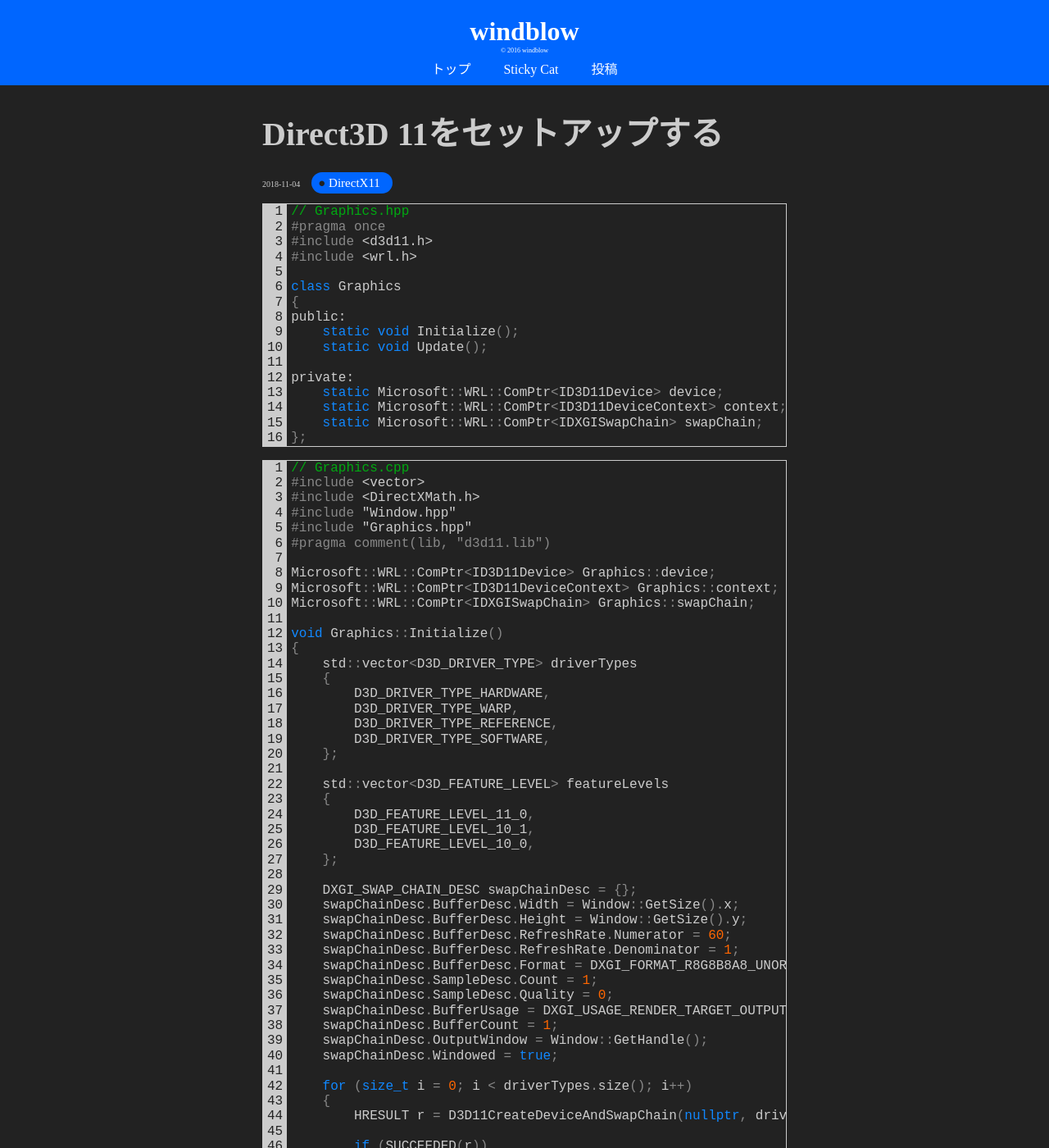
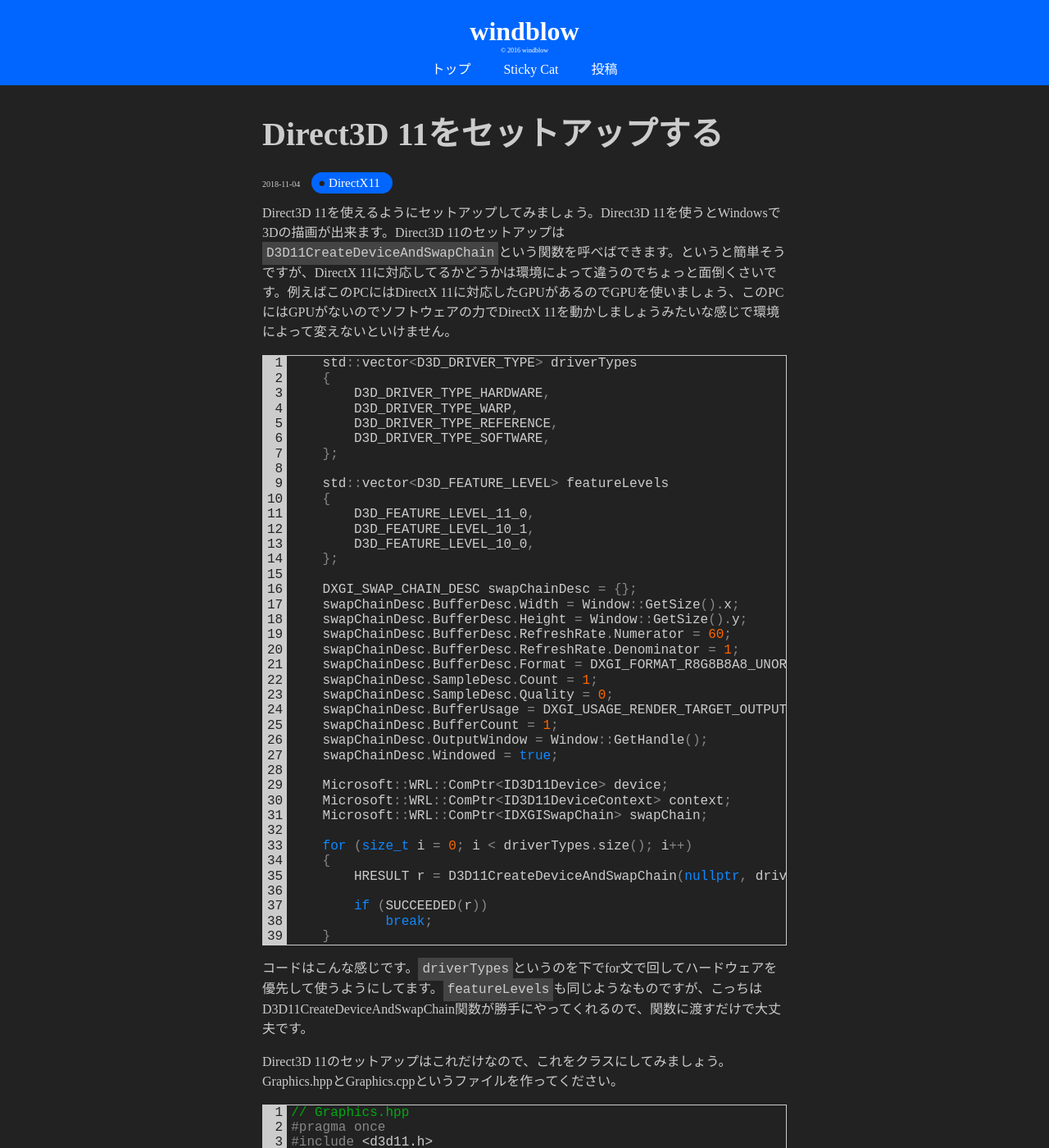
Before and after one commit to itukikikuti/windblow.net, a Jekyll site: the page built from _posts/DirectX11/2018-11-04-Direct3D 11をセットアップする.md, in a window 1280 px wide and 1400 px high. Shown: the whole window at 82% size. Built offline with Jekyll 4.4.1, drawn with Linux system fonts in a browser that asks for light colours; some of the changed text lies outside the part shown.

Commit message:
Direct3Dの生地とりあえず完成

````diff
--- a/_posts/DirectX11/2018-11-04-Direct3D 11をセットアップする.md
+++ b/_posts/DirectX11/2018-11-04-Direct3D 11をセットアップする.md
@@ -3,6 +3,54 @@ layout: post
 title: Direct3D 11をセットアップする
 category: DirectX11
 ---
+
+Direct3D 11を使えるようにセットアップしてみましょう。Direct3D 11を使うとWindowsで3Dの描画が出来ます。Direct3D 11のセットアップは`D3D11CreateDeviceAndSwapChain`という関数を呼べばできます。というと簡単そうですが、DirectX 11に対応してるかどうかは環境によって違うのでちょっと面倒くさいです。例えばこのPCにはDirectX 11に対応したGPUがあるのでGPUを使いましょう、このPCにはGPUがないのでソフトウェアの力でDirectX 11を動かしましょうみたいな感じで環境によって変えないといけません。
+
+``` cpp
+    std::vector<D3D_DRIVER_TYPE> driverTypes
+    {
+        D3D_DRIVER_TYPE_HARDWARE,
+        D3D_DRIVER_TYPE_WARP,
+        D3D_DRIVER_TYPE_REFERENCE,
+        D3D_DRIVER_TYPE_SOFTWARE,
+    };
+
+    std::vector<D3D_FEATURE_LEVEL> featureLevels
+    {
+        D3D_FEATURE_LEVEL_11_0,
+        D3D_FEATURE_LEVEL_10_1,
+        D3D_FEATURE_LEVEL_10_0,
+    };
+
+    DXGI_SWAP_CHAIN_DESC swapChainDesc = {};
+    swapChainDesc.BufferDesc.Width = Window::GetSize().x;
+    swapChainDesc.BufferDesc.Height = Window::GetSize().y;
+    swapChainDesc.BufferDesc.RefreshRate.Numerator = 60;
+    swapChainDesc.BufferDesc.RefreshRate.Denominator = 1;
+    swapChainDesc.BufferDesc.Format = DXGI_FORMAT_R8G8B8A8_UNORM;
+    swapChainDesc.SampleDesc.Count = 1;
+    swapChainDesc.SampleDesc.Quality = 0;
+    swapChainDesc.BufferUsage = DXGI_USAGE_RENDER_TARGET_OUTPUT;
+    swapChainDesc.BufferCount = 1;
+    swapChainDesc.OutputWindow = Window::GetHandle();
+    swapChainDesc.Windowed = true;
+
+    Microsoft::WRL::ComPtr<ID3D11Device> device;
+    Microsoft::WRL::ComPtr<ID3D11DeviceContext> context;
+    Microsoft::WRL::ComPtr<IDXGISwapChain> swapChain;
+
+    for (size_t i = 0; i < driverTypes.size(); i++)
+    {
+        HRESULT r = D3D11CreateDeviceAndSwapChain(nullptr, driverTypes[i], nullptr, 0, featureLevels.data(), (UINT)featureLevels.size(), D3D11_SDK_VERSION, &swapChainDesc, swapChain.GetAddressOf(), device.GetAddressOf(), nullptr, context.GetAddressOf());
+
+        if (SUCCEEDED(r))
+            break;
+    }
+```
+
+コードはこんな感じです。`driverTypes`というのを下でfor文で回してハードウェアを優先して使うようにしてます。`featureLevels`も同じようなものですが、こっちはD3D11CreateDeviceAndSwapChain関数が勝手にやってくれるので、関数に渡すだけで大丈夫です。
+
+Direct3D 11のセットアップはこれだけなので、これをクラスにしてみましょう。Graphics.hppとGraphics.cppというファイルを作ってください。
 
 ``` cpp
 // Graphics.hpp
@@ -14,6 +62,9 @@ class Graphics
 {
 public:
     static void Initialize();
+    static ID3D11Device& GetDevice();
+    static ID3D11DeviceContext& GetContext();
+    static IDXGISwapChain& GetSwapChain();
     static void Update();
 
 private:
@@ -72,14 +123,21 @@ void Graphics::Initialize()
         if (SUCCEEDED(r))
             break;
     }
+}
 
-    context->IASetPrimitiveTopology(D3D11_PRIMITIVE_TOPOLOGY_TRIANGLELIST);
+ID3D11Device& Graphics::GetDevice()
+{
+    return *device.Get();
+}
 
-    D3D11_VIEWPORT viewPort = {};
-    viewPort.Width = Window::GetSize().x;
-    viewPort.Height = Window::GetSize().y;
-    viewPort.MaxDepth = 1.0f;
-    context->RSSetViewports(1, &viewPort);
+ID3D11DeviceContext& Graphics::GetContext()
+{
+    return *context.Get();
+}
+
+IDXGISwapChain& Graphics::GetSwapChain()
+{
+    return *swapChain.Get();
 }
 
 void Graphics::Update()
@@ -117,3 +175,5 @@ int APIENTRY wWinMain(HINSTANCE, HINSTANCE, LPWSTR, int)
     return 0;
 }
 ```
+
+Source.cppもちょっと変えてます。ただこれを実行してもあんまり変化がないので、出来てるのか分からないですね。それが分かるのは次回。ダウンロードしたい人はGitHubにサンプルリポジトリがあるので、ぜひダウンロードしてください。
````
